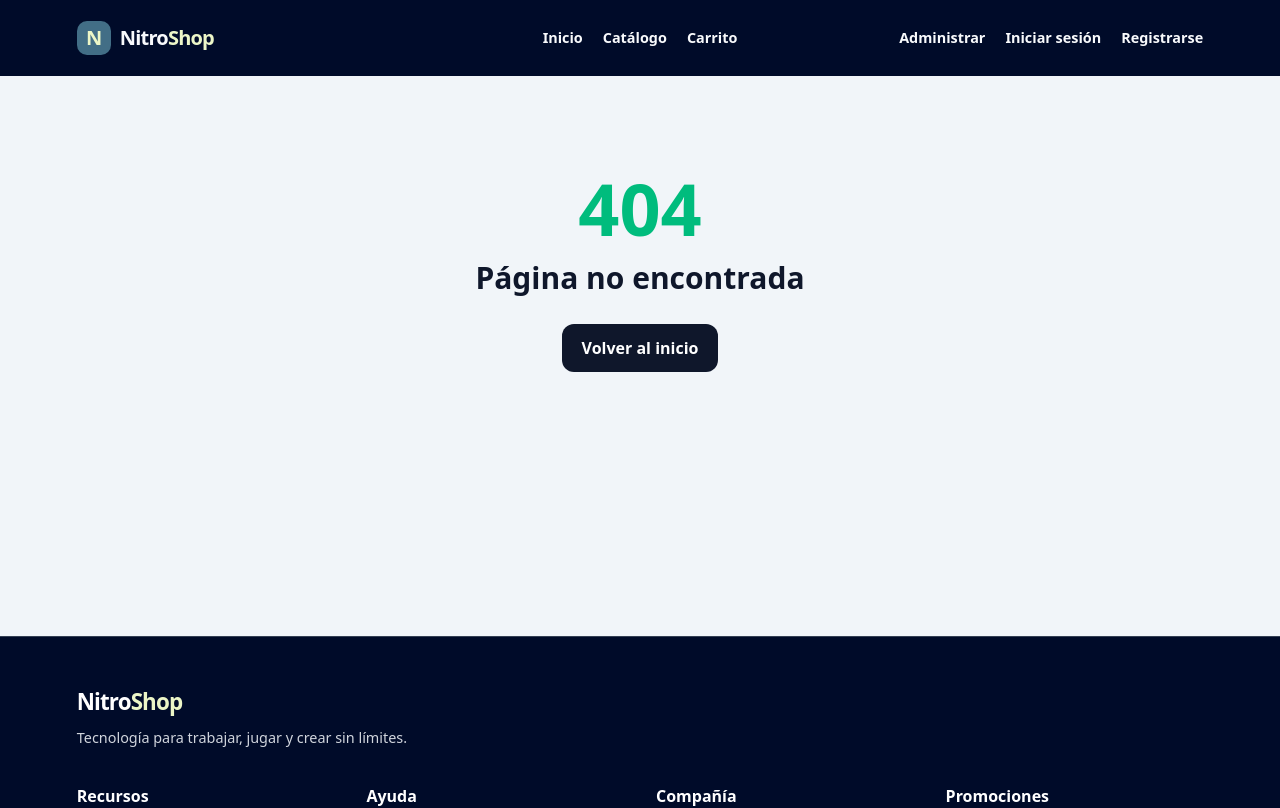
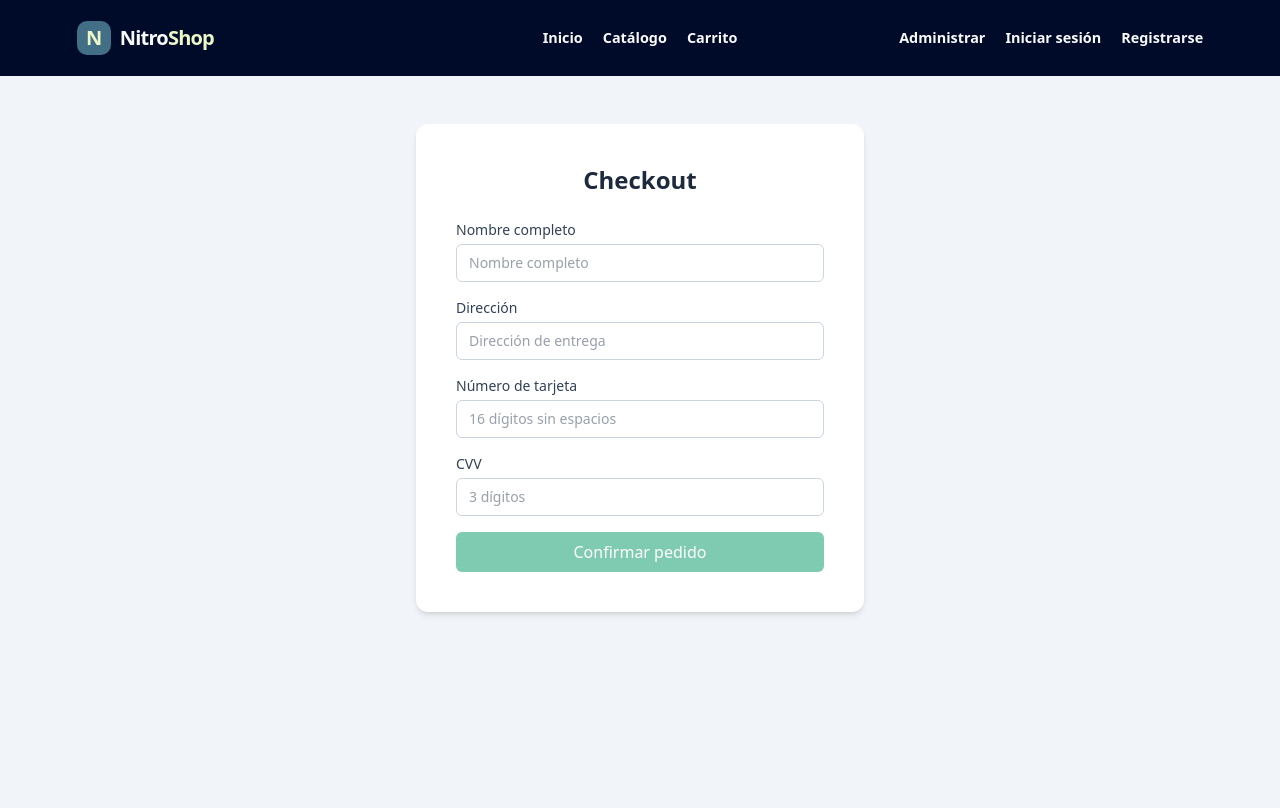
Before and after one commit to JeanPiereArcePinto/nuevoEcommerce, an Angular app: page /checkout in a window 1280 px wide. Shown: the top 808 px of the page. Built offline with nearby package versions, Linux system fonts and the light colour scheme.

Commit message:
implementar formulario reactivo de checkout

```diff
--- a/src/app/app.routes.ts
+++ b/src/app/app.routes.ts
@@ -10,5 +10,6 @@ export const routes: Routes = [
   { path: 'admin', loadComponent: () => import('./features/product-admin/product-admin').then((m) => m.ProductAdminComponent) },
   { path: 'login', loadComponent: () => import('./features/auth/login/login').then((m) => m.LoginComponent) },
   { path: 'registro', loadComponent: () => import('./features/auth/registro/registro').then((m) => m.RegistroComponent) },
+  { path: 'checkout', loadComponent: () => import('./features/checkout/checkout').then((m) => m.CheckoutComponent), title: 'Checkout | NitroShop' },
   { path: '**', component: NotFoundComponent, title: 'Página no encontrada | NitroShop' },
 ];
--- a/src/app/features/cart/cart.ts
+++ b/src/app/features/cart/cart.ts
@@ -5,6 +5,6 @@ export class CartComponent {
   private readonly router = inject(Router);
 
   finalizarCompra() {
-    this.router.navigate(['/']);
+    this.router.navigate(['/checkout']);
   }
 }
--- a/src/app/features/checkout/checkout.html
+++ b/src/app/features/checkout/checkout.html
@@ -1,3 +1,34 @@
 <main class="min-h-screen bg-slate-100 px-6 py-12">
-  <h1 class="text-center text-2xl font-bold text-slate-800">Checkout</h1>
+  <form class="mx-auto max-w-md rounded-xl bg-white p-6 shadow-md md:p-10" [formGroup]="checkoutForm" (ngSubmit)="confirmarPedido()">
+    <h1 class="mb-6 text-center text-2xl font-bold text-slate-800">Checkout</h1>
+    <label class="mb-4 block text-sm font-medium text-slate-700">
+      Nombre completo
+      <input type="text" formControlName="nombreCompleto" autocomplete="name" placeholder="Nombre completo" class="mt-1 w-full rounded-md border border-slate-300 px-3 py-2" />
+      @if (checkoutForm.controls.nombreCompleto.invalid && checkoutForm.controls.nombreCompleto.touched) {
+        <span class="error mt-1 block text-sm text-red-600">El nombre completo es obligatorio</span>
+      }
+    </label>
+    <label class="mb-4 block text-sm font-medium text-slate-700">
+      Dirección
+      <input type="text" formControlName="direccion" autocomplete="street-address" placeholder="Dirección de entrega" class="mt-1 w-full rounded-md border border-slate-300 px-3 py-2" />
+      @if (checkoutForm.controls.direccion.invalid && checkoutForm.controls.direccion.touched) {
+        <span class="error mt-1 block text-sm text-red-600">La dirección es obligatoria</span>
+      }
+    </label>
+    <label class="mb-4 block text-sm font-medium text-slate-700">
+      Número de tarjeta
+      <input type="text" inputmode="numeric" formControlName="numeroTarjeta" autocomplete="cc-number" placeholder="16 dígitos sin espacios" class="mt-1 w-full rounded-md border border-slate-300 px-3 py-2" />
+      @if (checkoutForm.controls.numeroTarjeta.invalid && checkoutForm.controls.numeroTarjeta.touched) {
+        <span class="error mt-1 block text-sm text-red-600">Ingresa una tarjeta de exactamente 16 dígitos</span>
+      }
+    </label>
+    <label class="mb-4 block text-sm font-medium text-slate-700">
+      CVV
+      <input type="password" inputmode="numeric" formControlName="cvv" autocomplete="cc-csc" placeholder="3 dígitos" class="mt-1 w-full rounded-md border border-slate-300 px-3 py-2" />
+      @if (checkoutForm.controls.cvv.invalid && checkoutForm.controls.cvv.touched) {
+        <span class="error mt-1 block text-sm text-red-600">Ingresa un CVV de exactamente 3 dígitos</span>
+      }
+    </label>
+    <button type="submit" [disabled]="checkoutForm.invalid" class="w-full rounded-md bg-emerald-600 px-4 py-2 font-medium text-white hover:bg-emerald-700 disabled:cursor-not-allowed disabled:opacity-50">Confirmar pedido</button>
+  </form>
 </main>
--- a/src/app/features/checkout/checkout.ts
+++ b/src/app/features/checkout/checkout.ts
@@ -1,5 +1,5 @@
-import { Component } from '@angular/core';
-import { ReactiveFormsModule } from '@angular/forms';
+import { Component, inject } from '@angular/core';
+import { FormBuilder, ReactiveFormsModule, Validators } from '@angular/forms';
 
 @Component({
   selector: 'app-checkout',
@@ -7,4 +7,21 @@ import { ReactiveFormsModule } from '@angular/forms';
   imports: [ReactiveFormsModule],
   templateUrl: './checkout.html',
 })
-export class CheckoutComponent {}
+export class CheckoutComponent {
+  private fb = inject(FormBuilder);
+
+  checkoutForm = this.fb.nonNullable.group({
+    nombreCompleto: ['', Validators.required],
+    direccion: ['', Validators.required],
+    numeroTarjeta: ['', [Validators.required, Validators.pattern(/^\d{16}$/)]],
+    cvv: ['', [Validators.required, Validators.pattern(/^\d{3}$/)]],
+  });
+
+  confirmarPedido() {
+    if (this.checkoutForm.invalid) {
+      this.checkoutForm.markAllAsTouched();
+      return;
+    }
+    console.log('Pedido confirmado', this.checkoutForm.value);
+  }
+}
```
